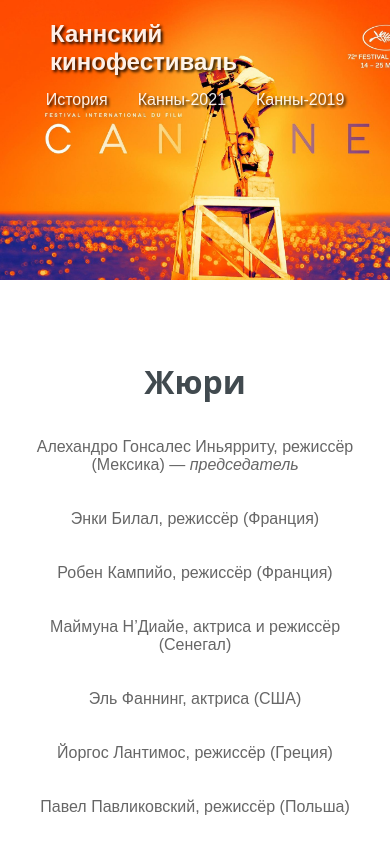
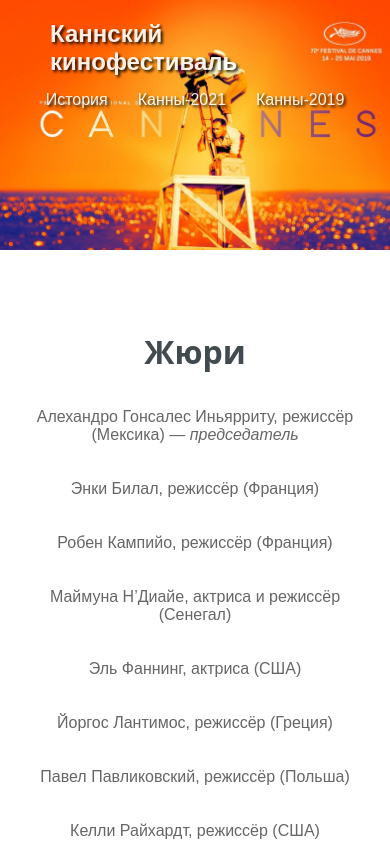
Before and after one commit to 6Shmatok9/CourseworkSite, a plain HTML site: page c2019.html in a window 390 px wide. Shown: the top 844 px of the page. Drawn offline with Linux system fonts and the light colour scheme.

Commit message:
Update style2.css

```diff
--- a/css_js/style2.css
+++ b/css_js/style2.css
@@ -172,7 +172,7 @@ header nav li:last-child{
 @media (max-width: 500px){
 
 	.background{
-		min-height: 280px;
+		min-height: 250px;
 	}
 }
 
```
